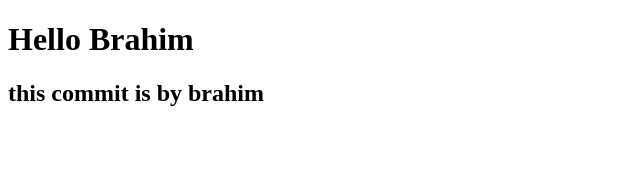
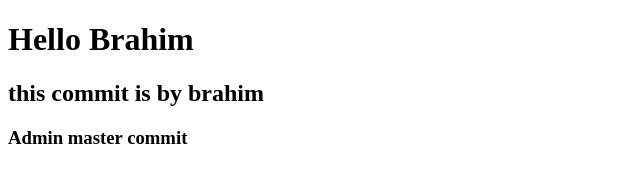
Before and after one commit to brahm16/mygit, a plain HTML site: page index.html in a window 1280 px wide. Shown: the whole page, without its empty margins (0-640 px from the left). Drawn offline with Linux system fonts and the light colour scheme.

Commit message:
master commit

```diff
--- a/index.html
+++ b/index.html
@@ -6,5 +6,6 @@
     <body>
         <h1>Hello Brahim</h1>
         <h2>this commit is by brahim</h2>
+        <h3>Admin master commit</h3>
     </body>
 </html>
```
